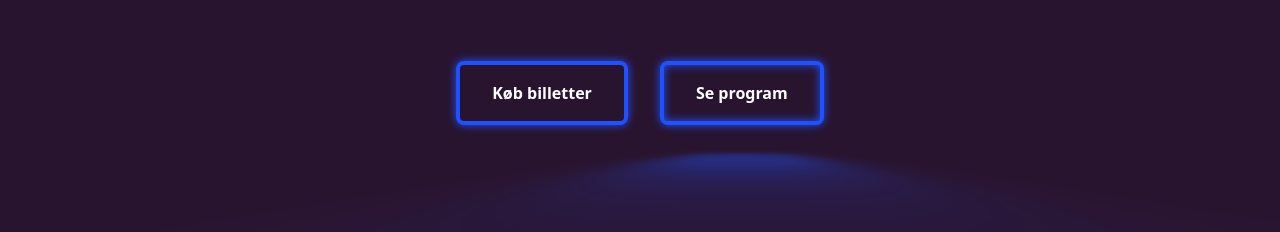
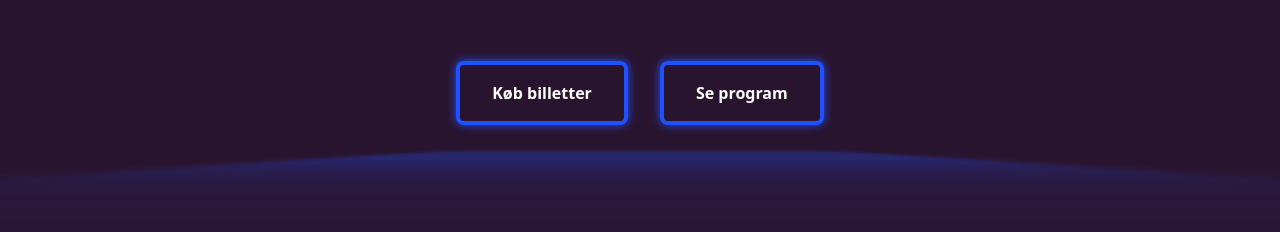
Before and after one commit to hele168f/vildskud_redesign, a website built with Vite: page src/index.html in a window 1280 px wide. Shown: the part 720-952 px from the top of the page. Built offline with nearby package versions, Linux system fonts and the light colour scheme.

Commit message:
knapper virker

```diff
--- a/src/index.html
+++ b/src/index.html
@@ -41,7 +41,6 @@
       </ul>
     </nav>
     <div class="relative flex justify-center items-center">
-
 
       <!-- <div id="menu" class="w-full h-full top-0 fixed sticky-0">
         <div id="cookie-consent" class="2xl:container  2xl:mx-auto py-24 px-4 md:px-28 flex justify-center items-center">
@@ -103,9 +102,9 @@
       <h1 class="text-theme font-Monoton text-4xl lg:text-9xl lg:mb-7">SCENEKUNST</h1>
       <p class="text-white text-center mt-4">KØBENHAVNS TEATERFESTIVAL 2023</p>
 
-      <div class="flex flex-col lg:flex-row mt-16 lg:place-content-center">
+      <div class="flex flex-col lg:flex-row mt-16 lg:place-content-center neon-button">
         <a href="#" class="bg-body border-solid border-theme2 border-4 hover:bg-buttonHover shadow-neon shadow-theme2 text-white  text-center font-bold py-4 px-8 rounded-lg mb-4 lg:mr-4 lg:mb-0 w-full lg:w-auto">Køb billetter</a>
-        <a href="#" class="neon-button bg-body border-solid border-theme2 border-4 shadow-neon shadow-theme2 hover:bg-buttonHover text-white text-center font-bold py-4 px-8 rounded-lg lg:ml-4 w-full lg:w-auto">Se program</a>
+        <a href="#" class=" bg-body border-solid border-theme2 border-4 shadow-neon shadow-theme2 hover:bg-buttonHover text-white text-center font-bold py-4 px-8 rounded-lg lg:ml-4 w-full lg:w-auto">Se program</a>
       </div>
 
 
--- a/src/style.css
+++ b/src/style.css
@@ -95,9 +95,7 @@ img {
 
 /* CTA forside */
 .neon-button {
-  box-shadow: inset 0 0 0.5em 0 var(--clr-neon), 0 0 0.5em 0 var(--clr-neon);
   position: relative;
-  z-index: -1;
 }
 
 .neon-button::before {
@@ -106,13 +104,14 @@ img {
   position: absolute;
   background: var(--clr-neon);
   top: 120%;
-  left: 0;
-  width: 100%;
-  height: 100%;
+  left: 20%;
+  width: 60%;
+  height: 60%;
 
   transform: perspective(1em) rotateX(40deg) scale(1, 0.35);
   filter: blur(1.5em);
   opacity: 0.5;
+  z-index: -2;
 }
 
 :root {
```
